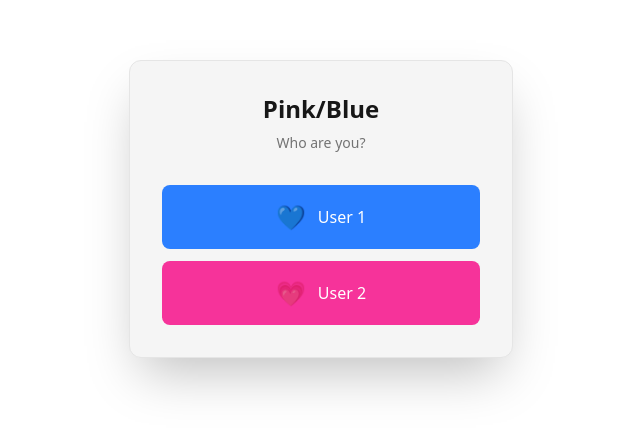
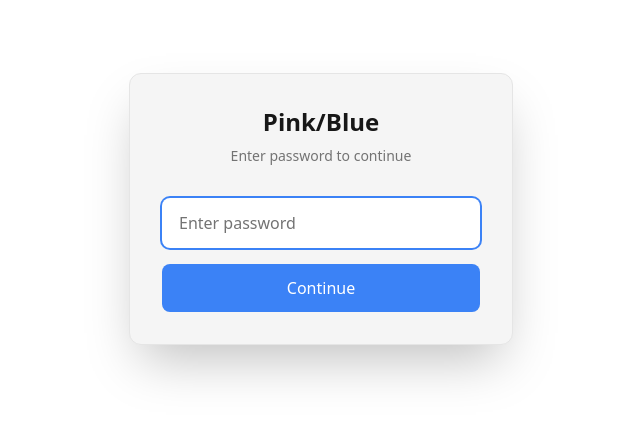
Before and after one commit to chrismorell37/cloud-messenger, a React (Vite) app: page / in a window 1280 px wide. Shown: the part 191-622 px from the top of the page, without its empty margins (319-959 px from the left). Built offline with nearby package versions, Linux system fonts and the light colour scheme.

Commit message:
Simplify chat auth to single password + user picker
- Enter shared password first (uses existing VITE_APP_PASSWORD)
- Then select identity (User 1 / User 2)
- Removed separate per-user password requirement

Made-with: Cursor

```diff
--- a/src/components/chat/ChatAuthForm.tsx
+++ b/src/components/chat/ChatAuthForm.tsx
@@ -1,8 +1,7 @@
 import { useState } from 'react'
 import type { ChatUser } from '../../stores/chatStore'
 
-const USER1_PASSWORD = import.meta.env.VITE_USER1_PASSWORD
-const USER2_PASSWORD = import.meta.env.VITE_USER2_PASSWORD
+const APP_PASSWORD = import.meta.env.VITE_APP_PASSWORD
 const USER1_NAME = import.meta.env.VITE_USER1_NAME || 'User 1'
 const USER2_NAME = import.meta.env.VITE_USER2_NAME || 'User 2'
 
@@ -11,47 +10,35 @@ interface ChatAuthFormProps {
 }
 
 export default function ChatAuthForm({ onSuccess }: ChatAuthFormProps) {
-  const [selectedUser, setSelectedUser] = useState<'user1' | 'user2' | null>(null)
+  const [step, setStep] = useState<'password' | 'select'>('password')
   const [password, setPassword] = useState('')
   const [isLoading, setIsLoading] = useState(false)
   const [error, setError] = useState<string | null>(null)
 
-  const handleUserSelect = (userId: 'user1' | 'user2') => {
-    setSelectedUser(userId)
-    setPassword('')
-    setError(null)
-  }
-
-  const handleBack = () => {
-    setSelectedUser(null)
-    setPassword('')
-    setError(null)
-  }
-
-  const handleSubmit = async (e: React.FormEvent) => {
+  const handlePasswordSubmit = async (e: React.FormEvent) => {
     e.preventDefault()
-    if (!selectedUser) return
-
     setIsLoading(true)
     setError(null)
 
     await new Promise(resolve => setTimeout(resolve, 500))
 
-    const expectedPassword = selectedUser === 'user1' ? USER1_PASSWORD : USER2_PASSWORD
-    const displayName = selectedUser === 'user1' ? USER1_NAME : USER2_NAME
-
-    if (password === expectedPassword) {
-      const user: ChatUser = {
-        id: selectedUser,
-        displayName
-      }
-      sessionStorage.setItem('chat-messenger-user', JSON.stringify(user))
-      onSuccess(user)
+    if (password === APP_PASSWORD) {
+      setStep('select')
     } else {
       setError('Incorrect password')
     }
 
     setIsLoading(false)
+  }
+
+  const handleUserSelect = (userId: 'user1' | 'user2') => {
+    const displayName = userId === 'user1' ? USER1_NAME : USER2_NAME
+    const user: ChatUser = {
+      id: userId,
+      displayName
+    }
+    sessionStorage.setItem('chat-messenger-user', JSON.stringify(user))
+    onSuccess(user)
   }
 
   return (
@@ -63,50 +50,12 @@ export default function ChatAuthForm({ onSuccess }: ChatAuthFormProps) {
               Pink/Blue
             </h1>
             <p className="text-sm text-dark-muted mt-2">
-              {selectedUser ? 'Enter your password' : 'Who are you?'}
+              {step === 'password' ? 'Enter password to continue' : 'Who are you?'}
             </p>
           </div>
 
-          {!selectedUser ? (
-            <div className="space-y-3">
-              <button
-                onClick={() => handleUserSelect('user1')}
-                className="w-full py-4 px-4 bg-blue-500 hover:bg-blue-600
-                         text-white font-medium rounded-lg
-                         transition-colors flex items-center justify-center gap-3"
-              >
-                <span className="text-2xl">💙</span>
-                <span>{USER1_NAME}</span>
-              </button>
-
-              <button
-                onClick={() => handleUserSelect('user2')}
-                className="w-full py-4 px-4 bg-pink-500 hover:bg-pink-600
-                         text-white font-medium rounded-lg
-                         transition-colors flex items-center justify-center gap-3"
-              >
-                <span className="text-2xl">💗</span>
-                <span>{USER2_NAME}</span>
-              </button>
-            </div>
-          ) : (
-            <form onSubmit={handleSubmit} className="space-y-4">
-              <div className="flex items-center gap-3 p-3 bg-dark-bg rounded-lg mb-4">
-                <span className="text-2xl">
-                  {selectedUser === 'user1' ? '💙' : '💗'}
-                </span>
-                <span className="text-dark-text font-medium">
-                  {selectedUser === 'user1' ? USER1_NAME : USER2_NAME}
-                </span>
-                <button
-                  type="button"
-                  onClick={handleBack}
-                  className="ml-auto text-sm text-dark-muted hover:text-dark-text"
-                >
-                  Change
-                </button>
-              </div>
-
+          {step === 'password' ? (
+            <form onSubmit={handlePasswordSubmit} className="space-y-4">
               <div>
                 <input
                   type="password"
@@ -119,7 +68,7 @@ export default function ChatAuthForm({ onSuccess }: ChatAuthFormProps) {
                            text-dark-text placeholder-dark-muted
                            focus:outline-none focus:ring-2 focus:ring-dark-accent focus:border-transparent
                            transition-colors"
-                  placeholder="Enter your password"
+                  placeholder="Enter password"
                 />
               </div>
 
@@ -144,10 +93,32 @@ export default function ChatAuthForm({ onSuccess }: ChatAuthFormProps) {
                     Checking...
                   </span>
                 ) : (
-                  'Enter'
+                  'Continue'
                 )}
               </button>
             </form>
+          ) : (
+            <div className="space-y-3">
+              <button
+                onClick={() => handleUserSelect('user1')}
+                className="w-full py-4 px-4 bg-blue-500 hover:bg-blue-600
+                         text-white font-medium rounded-lg
+                         transition-colors flex items-center justify-center gap-3"
+              >
+                <span className="text-2xl">💙</span>
+                <span>{USER1_NAME}</span>
+              </button>
+
+              <button
+                onClick={() => handleUserSelect('user2')}
+                className="w-full py-4 px-4 bg-pink-500 hover:bg-pink-600
+                         text-white font-medium rounded-lg
+                         transition-colors flex items-center justify-center gap-3"
+              >
+                <span className="text-2xl">💗</span>
+                <span>{USER2_NAME}</span>
+              </button>
+            </div>
           )}
         </div>
       </div>
```
Also changed, not shown: 1 other file (tests, documents, lock files or other folders).
